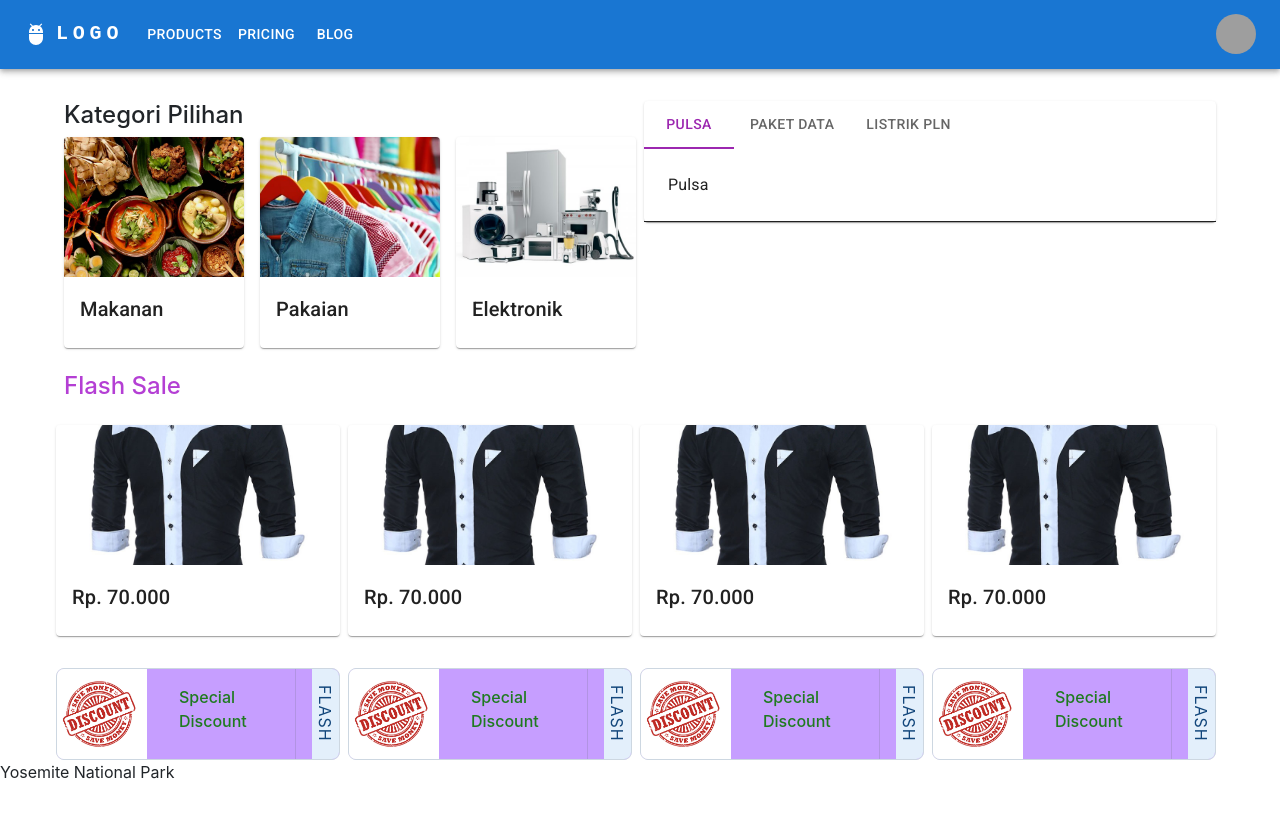
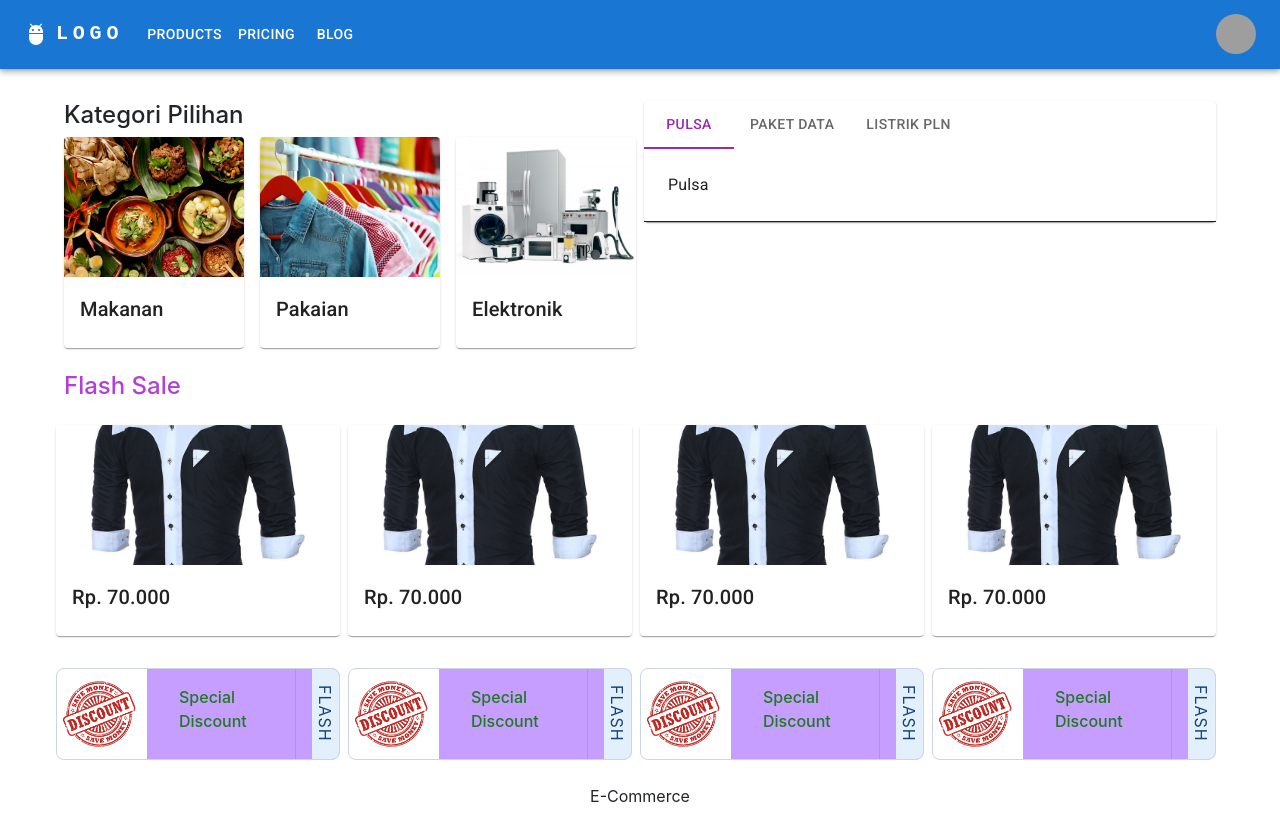
Before and after one commit to fazrithe/e-commerce-frontend, a Next.js app: page / in a window 1280 px wide. Built offline with nearby package versions, Linux system fonts and the light colour scheme; grey boxes are pictures that could not be loaded.

Commit message:
update footer

```diff
--- a/components/home/footer.tsx
+++ b/components/home/footer.tsx
@@ -4,11 +4,10 @@
 
 export default function Footer() {
     return(
-        <Grid item xs={12} sm={6}>
-        <CardContent sx={{ justifyContent: 'flex-end' }}>
-
-          Yosemite National Park
-      </CardContent>
+    <Grid item xs={12} sm={6} className="mt-4 mb-2">
+            <CardContent sx={{ justifyContent: 'flex-end', textAlign: 'center' }}>
+                E-Commerce
+            </CardContent>
         </Grid>
     )
 }
```
